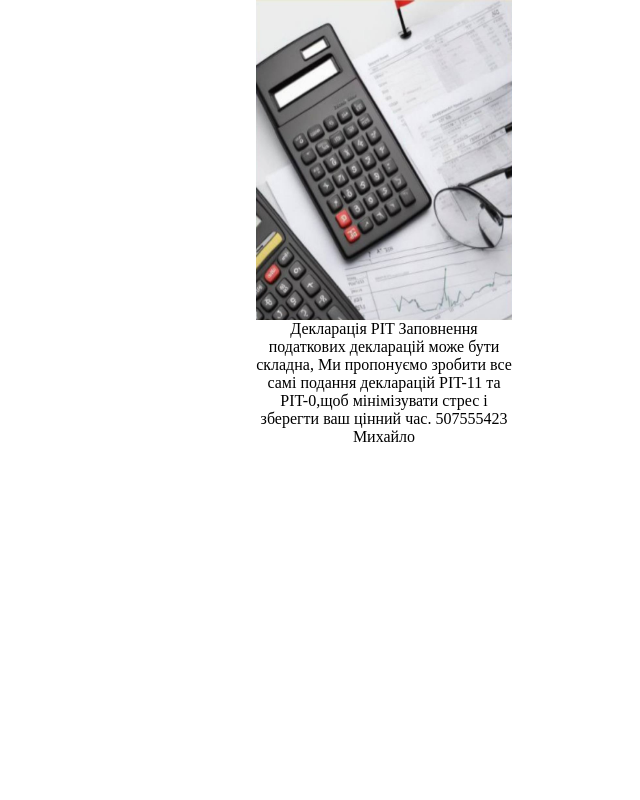
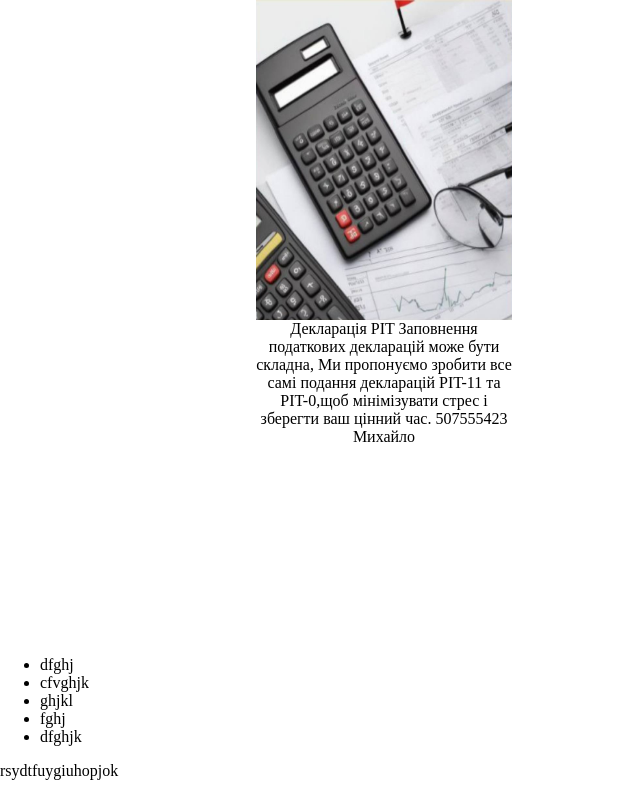
Before and after one commit to Myhaylo3/praca, a plain HTML site: page praca/index.html in a window 1280 px wide. Shown: the whole page, without its empty margins (0-640 px from the left). Drawn offline with Linux system fonts and the light colour scheme.

Commit message:
test push

```diff
--- a/praca/index.html
+++ b/praca/index.html
@@ -15,6 +15,14 @@
     подання декларацій PIT-11 та PIT-0,щоб мінімізувати стрес і зберегти ваш цінний час.
     507555423 Михайло
 </div>
+<ul>
+    <li>dfghj</li>
+    <li>cfvghjk</li>
+    <li>ghjkl</li>
+    <li>fghj</li>
+    <li>dfghjk</li>
+</ul>
+<div>rsydtfuygiuhopjok</div>
 </body>
 </html>
 
```
